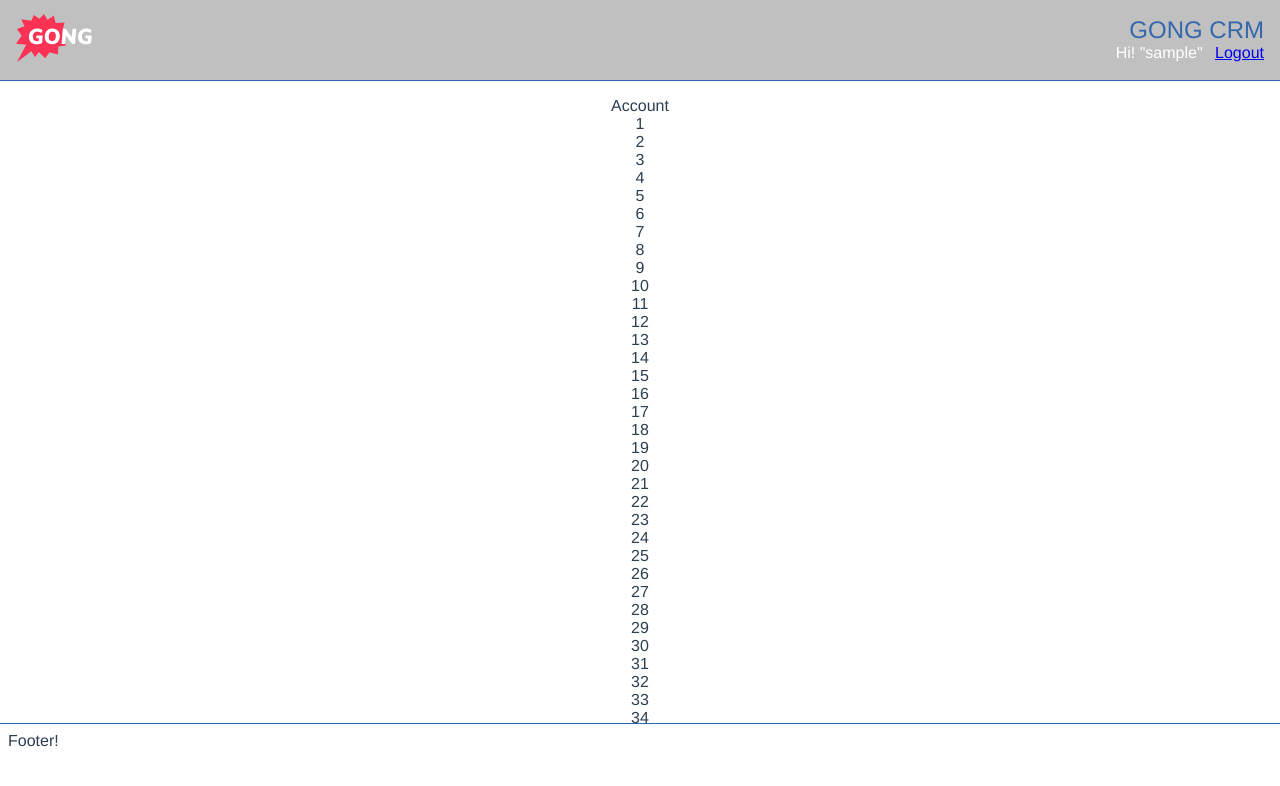
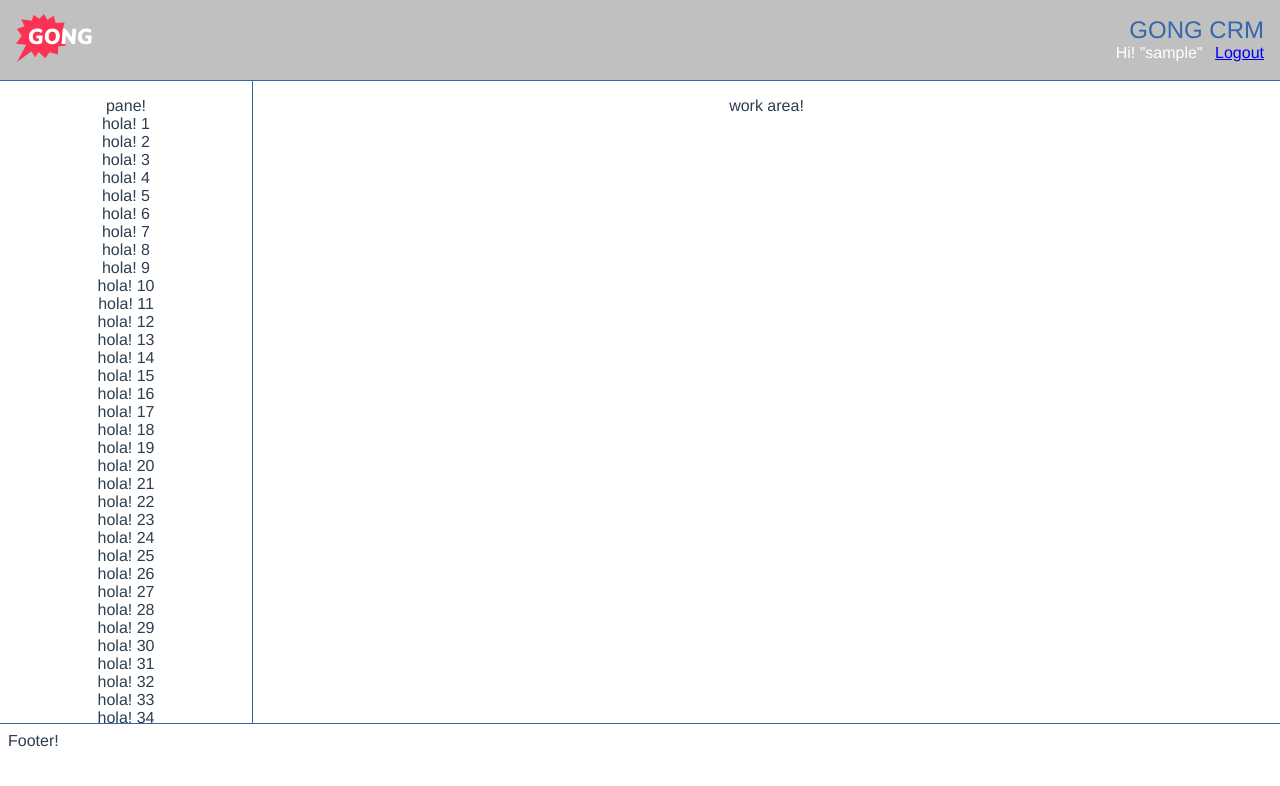
Before and after one commit to alelase/gong-crm, a Vue app: page / in a window 1280 px wide. Shown: the top 786 px of the page. Built offline with nearby package versions, Linux system fonts and the light colour scheme; sample sign-in values are in the browser's storage.

Commit message:
prepare ui for pane and work area

```diff
--- a/src/App.vue
+++ b/src/App.vue
@@ -34,6 +34,22 @@ export default {
   color: #2c3e50;
 }
 
+/*Chrome*/
+.scrollable::-webkit-scrollbar-track {
+  background-color: #efefef;
+  width: 4px;
+}
+
+.scrollable::-webkit-scrollbar-thumb {
+  background-color: silver;
+  border: 1px solid transparent;
+  background-clip: content-box;
+}
+
+.scrollable::-webkit-scrollbar {
+  width: 8px;
+}
+
 body {
   padding: 0;
   margin: 0;
--- a/src/components/Account.vue
+++ b/src/components/Account.vue
@@ -1,25 +1,38 @@
 <template>
     <div class="account-container">
-        Account
-        <div v-for="index in 100" :key="index">
-            {{ index }}
-        </div>
+        <!--Account-->
+        <!--<div v-for="index in 100" :key="index">-->
+            <!--{{ index }}-->
+        <!--</div>-->
+        <Body>
+        <template v-slot:pane>
+            <Pane></Pane>
+        </template>
+        <template v-slot:work>
+            <WorkArea></WorkArea>
+        </template>
+        </Body>
     </div>
 </template>
 
 <script>
+    import Body from "./Body";
+    import Pane from "./Pane";
+    import WorkArea from "./WorkArea";
+
     export default {
-        name: "Account"
+        name: "Account",
+        components: {WorkArea, Pane, Body}
     }
 </script>
 
 <style scoped>
 
     .account-container {
+        height: 100vh;
         display: flex;
         flex-direction: column;
         flex: 1;
-        padding: 16px;
         overflow: auto;
     }
 </style>
--- /dev/null
+++ b/src/components/Body.vue
@@ -0,0 +1,20 @@
+<template>
+    <div class="body-container">
+        <slot name="pane"></slot>
+        <slot name="work"></slot>
+    </div>
+</template>
+
+<script>
+    export default {
+        name: "Body"
+    }
+</script>
+
+<style scoped>
+    .body-container {
+        flex: 1;
+        display: flex;
+        overflow: hidden;
+    }
+</style>
--- /dev/null
+++ b/src/components/Pane.vue
@@ -0,0 +1,22 @@
+<template>
+    <div  class="pane-container scrollable">pane!
+        <div v-for="index in 100" :key="index">
+            hola! {{index}}
+        </div>
+    </div>
+</template>
+
+<script>
+    export default {
+        name: "Pane"
+    }
+</script>
+
+<style scoped>
+    .pane-container {
+        width: 220px;
+        padding: 16px;
+        border-right: 1px solid #3467ac;
+        overflow: auto;
+    }
+</style>
--- /dev/null
+++ b/src/components/WorkArea.vue
@@ -0,0 +1,21 @@
+<template>
+    <div class="work-area-container">work area!</div>
+</template>
+
+<script>
+    export default {
+        name: "WorkArea"
+    }
+</script>
+
+<style scoped>
+
+    .work-area-container {
+        flex: 1;
+        width: 100%;
+        padding: 16px;
+        overflow: auto;
+        display: flex;
+        flex-direction: column;
+    }
+</style>
```
